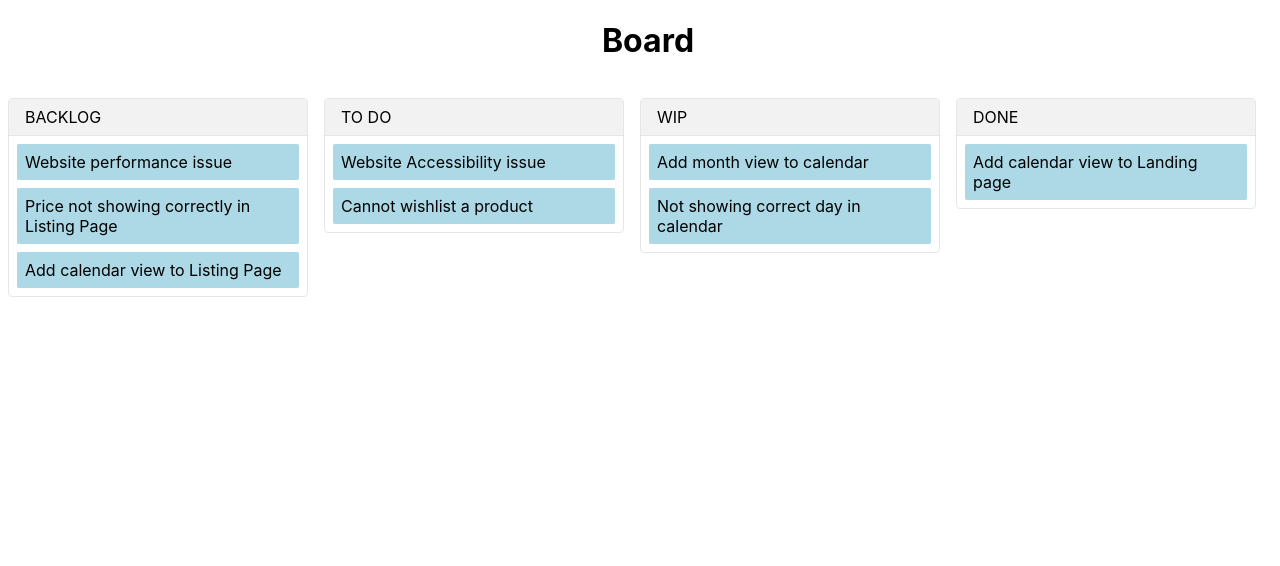
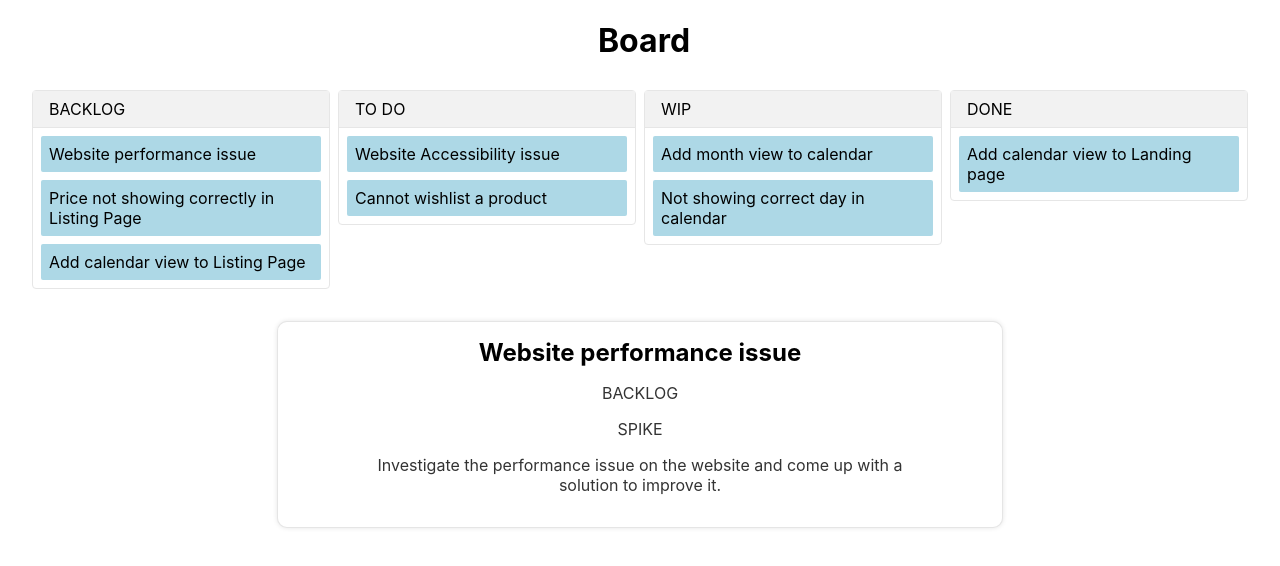
Before and after one commit to joaoppsantos/kanban-board, a React (Create React App) app: page /ticket/1 in a window 1280 px wide. Shown: the top 566 px of the page. Built offline with nearby package versions, Linux system fonts and the light colour scheme.

Commit message:
feat(board): Add routing and selectedTask component

```diff
--- a/package.json
+++ b/package.json
@@ -7,10 +7,11 @@
     "@testing-library/react": "^13.4.0",
     "@testing-library/user-event": "^13.5.0",
     "react": "^18.2.0",
-    "react-dom": "^18.2.0",
-    "react-scripts": "5.0.1",
     "react-dnd": "^16.0.1",
     "react-dnd-html5-backend": "^16.0.1",
+    "react-dom": "^18.2.0",
+    "react-router-dom": "^5.2.0",
+    "react-scripts": "5.0.1",
     "web-vitals": "^2.1.4"
   },
   "scripts": {
--- a/src/App.js
+++ b/src/App.js
@@ -1,8 +1,20 @@
+import { BrowserRouter, Switch, Route } from 'react-router-dom';
 import Board from './components/Board/Board';
 import './App.css';
 
 function App() {
-  return <Board />;
+  return (
+    <BrowserRouter>
+      <Switch>
+        <Route path="/ticket/:id">
+          <Board />
+        </Route>
+        <Route path="/">
+          <Board />
+        </Route>
+      </Switch>
+    </BrowserRouter>
+  );
 }
 
 export default App;
--- a/src/components/Board/Board.css
+++ b/src/components/Board/Board.css
@@ -1,7 +1,5 @@
 .container {
   width: 100%;
-  padding-right: 8px;
-  padding-left: 8px;
 }
 
 .title {
@@ -22,13 +20,20 @@
   flex-wrap: wrap;
 }
 
+.main-container {
+  margin-left: 8px;
+}
+
 .column-container {
   flex: 1 0;
-  margin-right: 16px;
-  margin-top: 16px;
+  margin-right: 8px;
+  margin-top: 8px;
 }
 
-@media only screen and (min-width: 432px) {
+@media only screen and (min-width: 511px) {
+  .column-container:first-child {
+    margin-left: 24px;
+  }
   .column-container:last-child {
     margin-right: 32px;
   }
@@ -47,3 +52,55 @@
   background-color: #f2f2f2;
   border-bottom: 1px solid #e6e6e6;
 }
+
+.selected-task-container {
+  background-color: #fff;
+  padding: 16px;
+  border-radius: 10px;
+  box-shadow: 0px 0px 5px rgba(0, 0, 0, 0.1);
+  border: 1px solid rgba(0, 0, 0, 0.1);
+  position: relative;
+  display: flex;
+  flex-direction: column;
+  align-items: center;
+  margin: 32px 32px 0 24px;
+}
+
+@media only screen and (max-width: 511px) {
+  .selected-task-container {
+    margin-left: 0;
+    margin-right: 8px;
+  }
+}
+
+.selected-task-title {
+  font-size: 24px;
+  font-weight: bold;
+  margin-bottom: 16px;
+  text-align: center;
+}
+
+.selected-task-status {
+  font-size: 16px;
+  color: #333;
+  margin-bottom: 16px;
+}
+
+.selected-task-type {
+  font-size: 16px;
+  color: #333;
+  margin-bottom: 16px;
+}
+
+.selected-task-description {
+  font-size: 16px;
+  color: #333;
+  margin-bottom: 16px;
+  text-align: center;
+  width: 80%;
+}
+
+.selected-task-wrapper {
+  display: flex;
+  justify-content: center;
+}
--- a/src/components/Board/Board.js
+++ b/src/components/Board/Board.js
@@ -1,13 +1,20 @@
 import React, { useState, useCallback, useEffect } from 'react';
+import { useParams, useHistory } from 'react-router-dom';
 import { DndProvider } from 'react-dnd';
 import { HTML5Backend } from 'react-dnd-html5-backend';
 import BoardItem from '../BoardItem/BoardItem';
 import BoardColumn from '../BoardColumn/BoardColumn';
 import './Board.css';
 import { taskList, workflows, workflowMapping } from '../../utils/data';
+import SelectedTask from '../SelectedTask/SelectedTask';
 
 const Board = () => {
+  const { id } = useParams();
   const [tickets, setTicketsStatus] = useState(taskList);
+  const [selectedTask, setSelectedTask] = useState(
+    taskList.find((ticket) => ticket.id === id)
+  );
+  const history = useHistory();
 
   useEffect(() => {
     const localStorageTickets = localStorage.getItem('tickets');
@@ -29,8 +36,13 @@ const Board = () => {
     [tickets]
   );
 
+  const handleItemClick = (task) => {
+    setSelectedTask(task);
+    history.push(`/ticket/${task.id}`);
+  };
+
   return (
-    <main>
+    <main className="main-container">
       <div className="container">
         <header className="title">
           <h1>Board</h1>
@@ -52,7 +64,11 @@ const Board = () => {
                       {tickets.reduce((acc, ticket) => {
                         if (ticket.status === workflow) {
                           acc.push(
-                            <BoardItem key={ticket.id} id={ticket.id}>
+                            <BoardItem
+                              key={ticket.id}
+                              id={ticket.id}
+                              onClick={() => handleItemClick(ticket)}
+                            >
                               <div className="item">{ticket.title}</div>
                             </BoardItem>
                           );
@@ -67,6 +83,12 @@ const Board = () => {
           </div>
         </DndProvider>
       </div>
+      {selectedTask?.title && (
+        <SelectedTask
+          task={selectedTask}
+          taskStatus={workflowMapping[selectedTask.status]}
+        />
+      )}
     </main>
   );
 };
--- a/src/components/BoardItem/BoardItem.js
+++ b/src/components/BoardItem/BoardItem.js
@@ -1,7 +1,7 @@
 import React, { useRef } from 'react';
 import { useDrag } from 'react-dnd';
 
-const BoardItem = ({ id, children }) => {
+const BoardItem = ({ id, children, onClick }) => {
   const ref = useRef(null);
   const [{ isDragging }, drag] = useDrag({
     type: 'column',
@@ -13,7 +13,7 @@ const BoardItem = ({ id, children }) => {
 
   drag(ref);
   return (
-    <div ref={ref} style={{ opacity: isDragging ? 0.2 : 1 }}>
+    <div ref={ref} style={{ opacity: isDragging ? 0.2 : 1 }} onClick={onClick}>
       {children}
     </div>
   );
--- /dev/null
+++ b/src/components/SelectedTask/SelectedTask.js
@@ -0,0 +1,14 @@
+import React from 'react';
+
+const SelectedTask = ({ task, taskStatus }) => (
+  <div className="selected-task-wrapper">
+    <div className="selected-task-container">
+      <div className="selected-task-title">{task?.title}</div>
+      <div className="selected-task-status">{taskStatus}</div>
+      <div className="selected-task-type">{task?.task_type}</div>
+      <div className="selected-task-description">{task?.description}</div>
+    </div>
+  </div>
+);
+
+export default SelectedTask;
```
Also changed, not shown: 1 other file (tests, documents, lock files or other folders).
